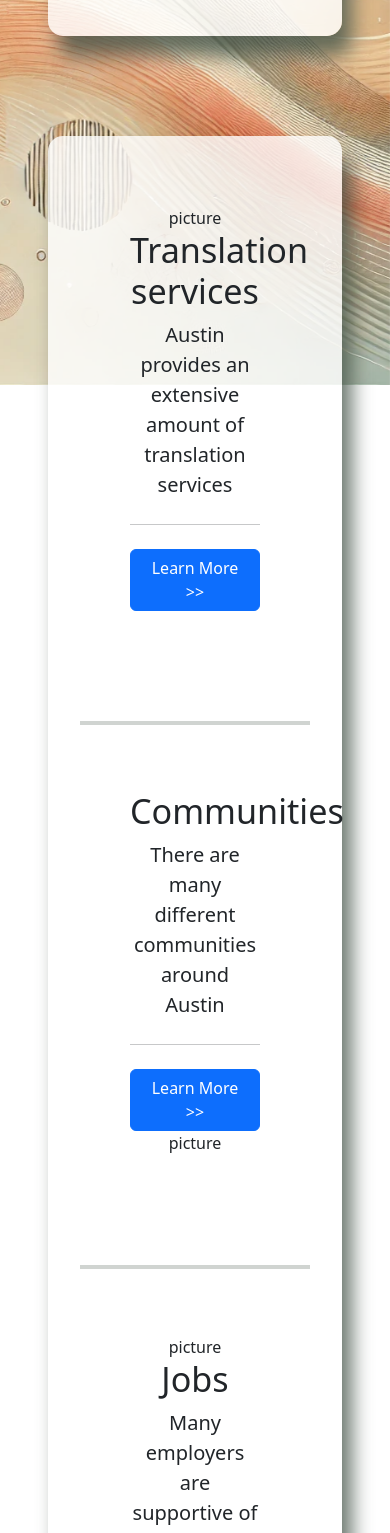
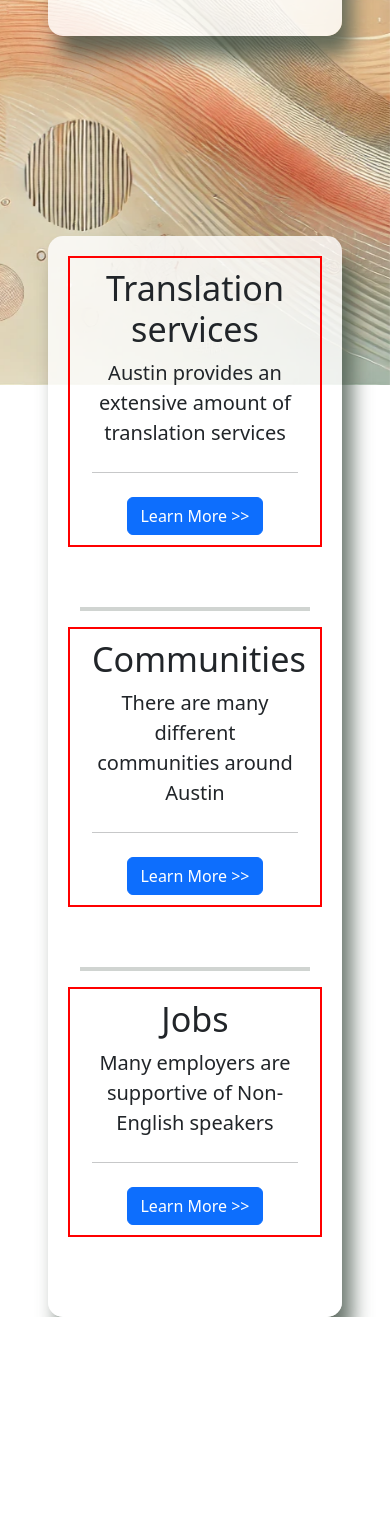
Before and after one commit to TorresEdwin/SpeakATX, a React (Vite) app in the folder frontend/: page / in a window 390 px wide. Shown: the part 459-1992 px from the top of the page. After the commit the page ends 1776 px from the top, so only its background shows below. Built offline with nearby package versions, Linux system fonts and the light colour scheme.

Commit message:
adapt splash to mobile

```diff
--- a/frontend/src/App.css
+++ b/frontend/src/App.css
@@ -110,16 +110,18 @@ body, html {
   position: relative;
   max-width: 100vw;
   background-color: rgba(255, 255, 255, 0.8);
-  margin: 50px auto;
   border-radius: 15px;
   box-shadow: 10px 20px 20px rgb(68, 83, 71, 0.8);
   padding: 20px;
   /* Allow this area to scroll with content */
-  margin-top: 100px;
+  margin-top: 200px;
 }
 
 .content{
   margin: 60px;
   padding: 50px;
-  /* border: 2px solid red; */
+  border: 2px solid red;
+  @media screen and (max-width: 768px) {
+    padding: 10px;
+  }
 }
--- a/frontend/src/pages/index.jsx
+++ b/frontend/src/pages/index.jsx
@@ -17,8 +17,8 @@ const Home = () => {
                     <Splash/>
                     <div className="content-container">
                     <Container >
-                        <Row className="content">
-                            <Col>picture</Col>
+                        <Row className="content text-center">
+                            <Col className="d-none d-md-block">picture</Col>
                             <Col>
                                 <h1 className="display-4">Translation services</h1>
                                 <p className="lead">
@@ -30,8 +30,8 @@ const Home = () => {
                                 </Col>
                         </Row>
                         <hr style={{ borderTop: "4px solid rgb(68, 83, 71, 1)" }}></hr>
-                        <Row className="content">
-                            <Col>
+                        <Row className="content text-center">
+                            <Col className="text-center">
                                 <h1 className="display-4">Communities</h1>
                                 <p className="lead">
                                     There are many different communities around Austin
@@ -39,12 +39,12 @@ const Home = () => {
                                 <hr className="my-4" />
                                 <MyButton targetPage="/communities" buttonText="Learn More &gt;&gt;" />
                             </Col>
-                            <Col>picture</Col>
+                            <Col className="d-none d-md-block">picture</Col>
                         </Row>
 
                         <hr style={{ borderTop: "4px solid rgb(68, 83, 71, 1)" }}></hr>
-                        <Row className="content">
-                            <Col>picture</Col>
+                        <Row className="content text-center">
+                            <Col className="d-none d-md-block">picture</Col>
                             <Col>
                                 <h1 className="display-4">Jobs</h1>
                                 <p className="lead">
```
Also changed, not shown: frontend/src/components/Splash/index.jsx (+6 -4 lines).
